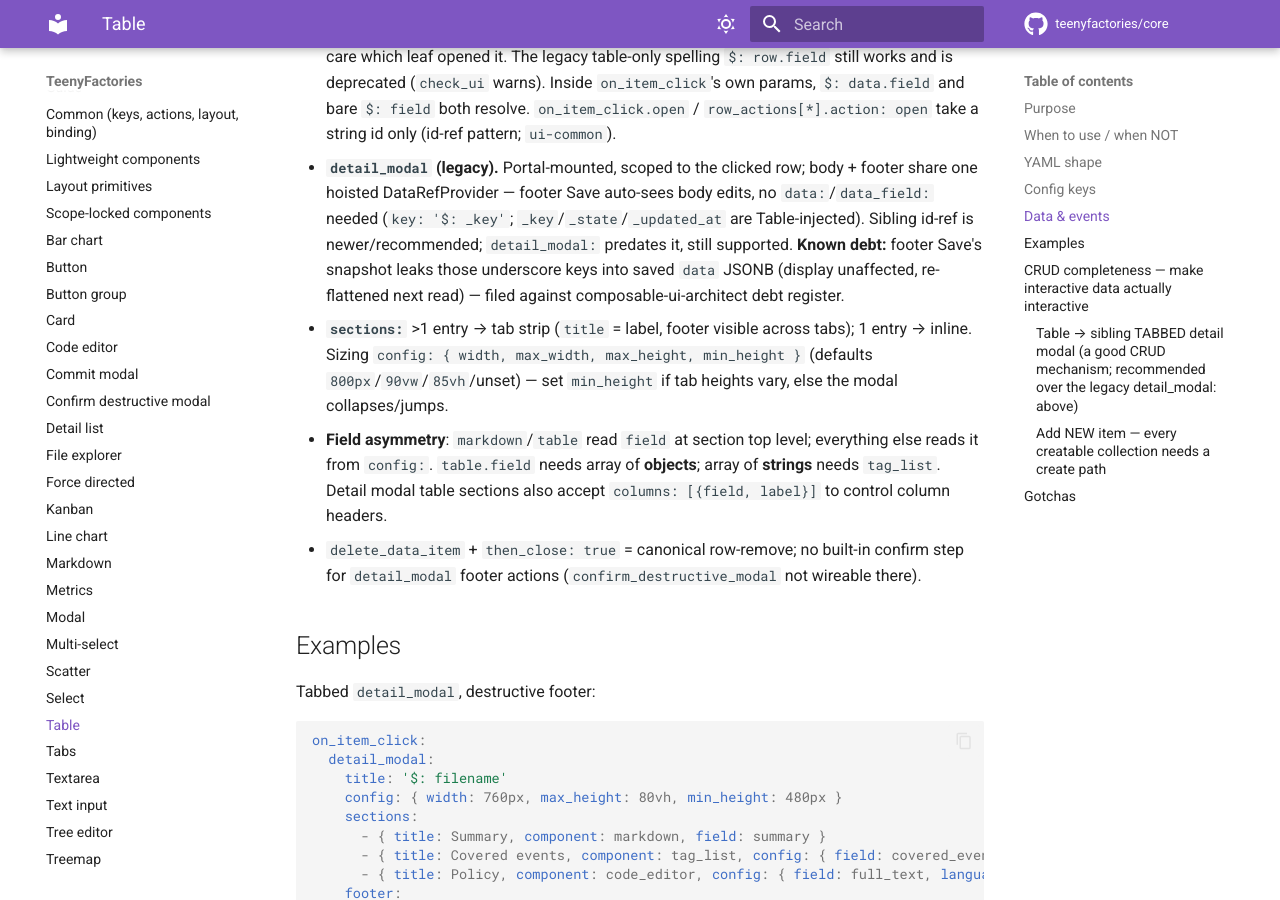
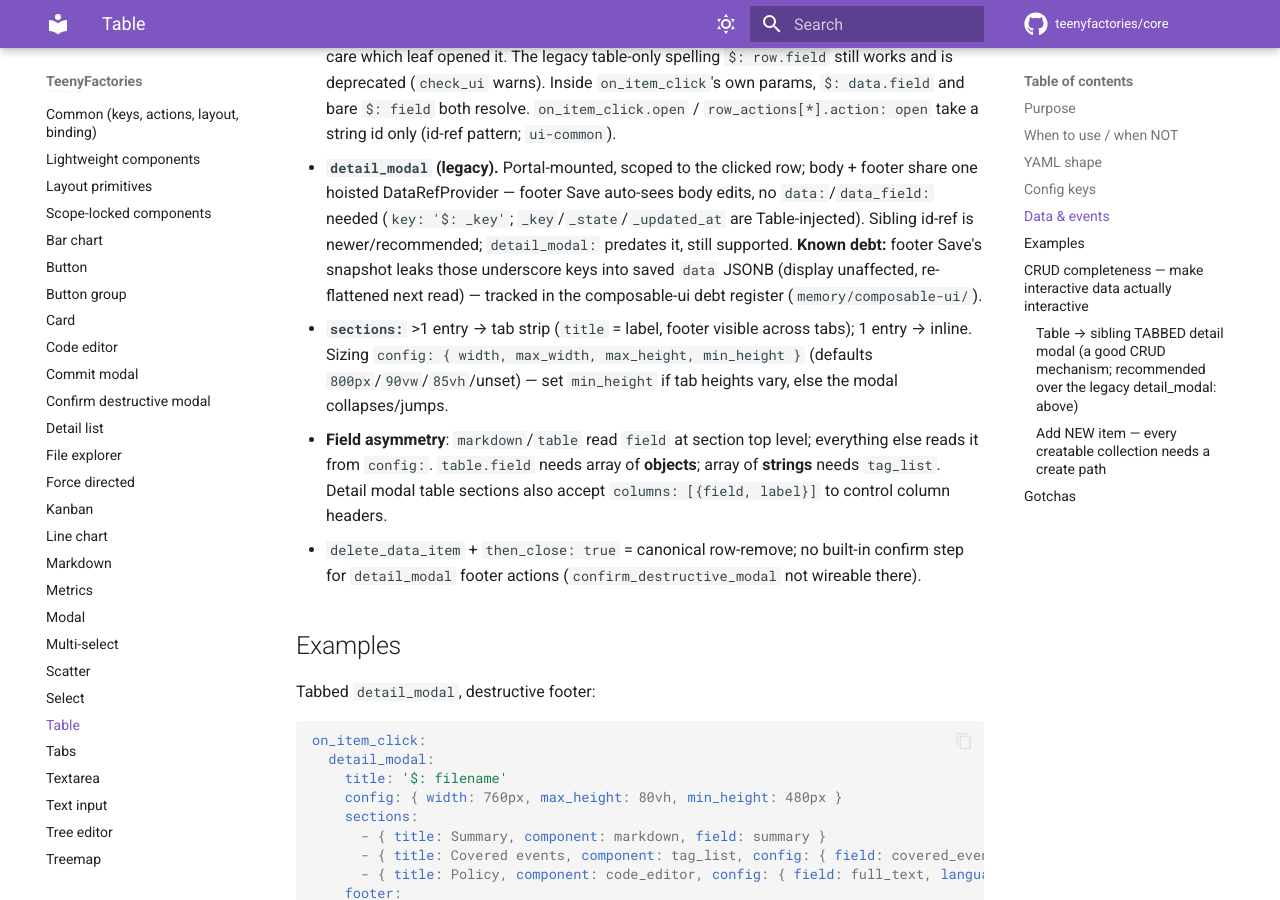
Before and after one commit to teenyfactories/core, an MkDocs documentation site: the page built from docs/reference/ui-table.md, in a window 1280 px wide and 900 px high, scrolled down 2920 px. Built offline with MkDocs 1.6.1 and Material for MkDocs 9.7.7, drawn with Linux system fonts in a browser that asks for light colours; comment, search, counter and statistics services are not loaded.

Commit message:
docs(ui-table): fix stale architect-register ref (mirror of orchestrator)

```diff
--- a/docs/reference/ui-table.md
+++ b/docs/reference/ui-table.md
@@ -80,7 +80,7 @@ on_item_click:           # TOP-LEVEL on the component — a SIBLING of `config:`
 
 - **Sort — server-side only** (Table paginates; client-side sort would only reorder the loaded page). `sort_field`/`sort_dir` set default order, forwarded as query params (`ORDER BY` over all rows). Headers are clickable — click sorts by column, click again toggles `asc`⇄`desc`; active column shows ▲/▼. Meta-field map: `_updated_at`→`updated_at`, `_created_at`→`created_at`, `_state`→`state`, `_key`→`key`; else → `value->>'<field>'`. Omit → default `updated_at DESC`.
 - **Row click** publishes the clicked row onto DataRef so descendants resolve `$: data.field` — the same prefix a card, scatter or force-graph click publishes under, so a modal body doesn't care which leaf opened it. The legacy table-only spelling `$: row.field` still works and is deprecated (`check_ui` warns). Inside `on_item_click`'s own params, `$: data.field` and bare `$: field` both resolve. `on_item_click.open` / `row_actions[*].action: open` take a string id only (id-ref pattern; `ui-common`).
-- **`detail_modal` (legacy).** Portal-mounted, scoped to the clicked row; body + footer share one hoisted DataRefProvider — footer Save auto-sees body edits, no `data:`/`data_field:` needed (`key: '$: _key'`; `_key`/`_state`/`_updated_at` are Table-injected). Sibling id-ref is newer/recommended; `detail_modal:` predates it, still supported. **Known debt:** footer Save's snapshot leaks those underscore keys into saved `data` JSONB (display unaffected, re-flattened next read) — filed against composable-ui-architect debt register.
+- **`detail_modal` (legacy).** Portal-mounted, scoped to the clicked row; body + footer share one hoisted DataRefProvider — footer Save auto-sees body edits, no `data:`/`data_field:` needed (`key: '$: _key'`; `_key`/`_state`/`_updated_at` are Table-injected). Sibling id-ref is newer/recommended; `detail_modal:` predates it, still supported. **Known debt:** footer Save's snapshot leaks those underscore keys into saved `data` JSONB (display unaffected, re-flattened next read) — tracked in the composable-ui debt register (`memory/composable-ui/`).
 - **`sections:`** >1 entry → tab strip (`title` = label, footer visible across tabs); 1 entry → inline. Sizing `config: { width, max_width, max_height, min_height }` (defaults `800px`/`90vw`/`85vh`/unset) — set `min_height` if tab heights vary, else the modal collapses/jumps.
 - **Field asymmetry**: `markdown`/`table` read `field` at section top level; everything else reads it from `config:`. `table.field` needs array of **objects**; array of **strings** needs `tag_list`. Detail modal table sections also accept `columns: [{field, label}]` to control column headers.
 - `delete_data_item` + `then_close: true` = canonical row-remove; no built-in confirm step for `detail_modal` footer actions (`confirm_destructive_modal` not wireable there).
```
